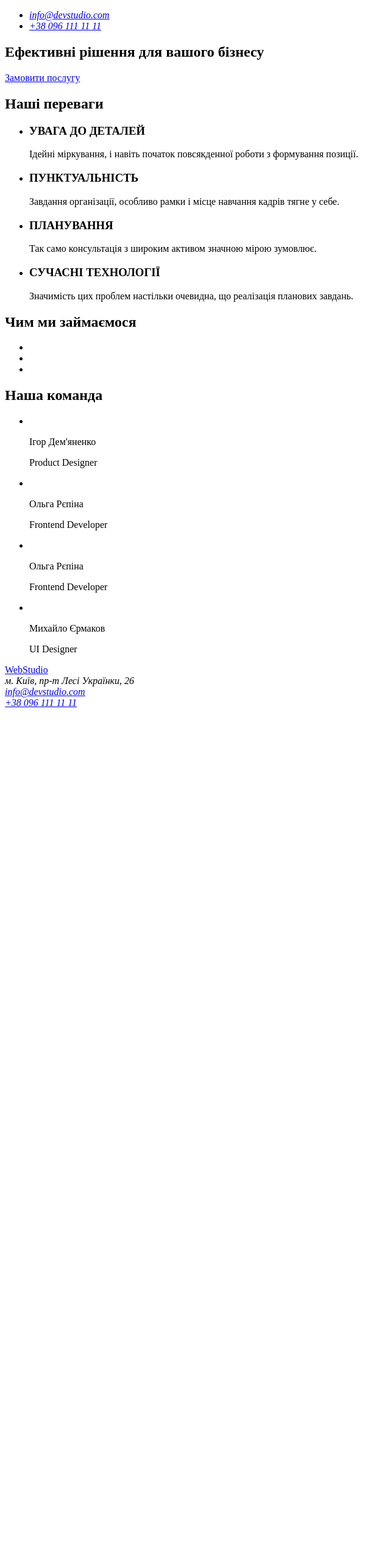
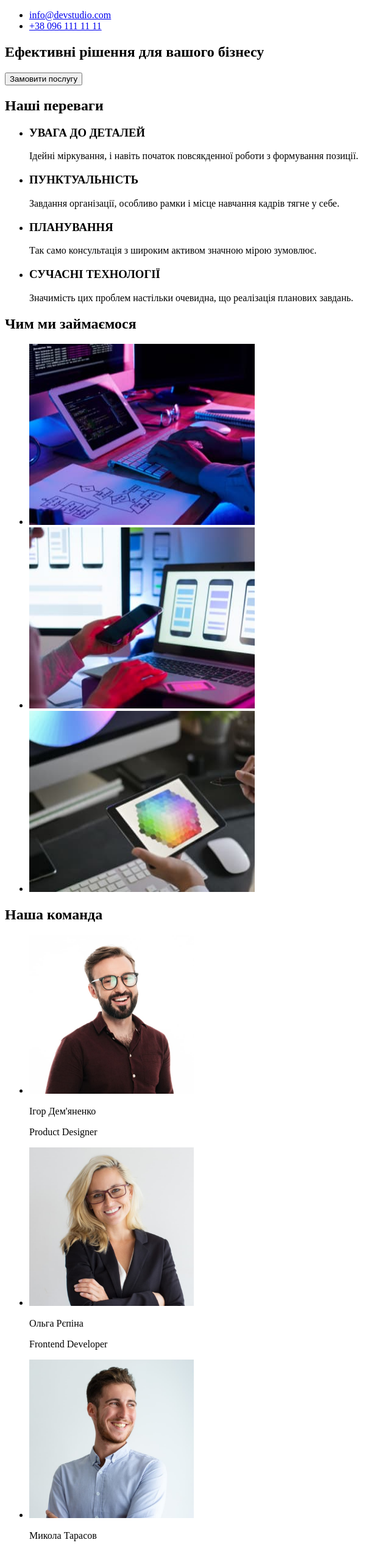
Before and after one commit to aliveness-zp/goit-markup-hw-01, a plain HTML site: page index.html in a window 1280 px wide. Shown: the part 96-2640 px from the top of the page at 61% size, without its empty margins (0-640 px from the left). Before the commit the page ends 1266 px from the top, so only its background shows below. Drawn offline with Linux system fonts and the light colour scheme.

Commit message:
goit-markup-hw-01

```diff
--- a/index.html
+++ b/index.html
@@ -10,8 +10,8 @@
     <!-- heder -->
     <header>
       <!-- navigation -->
+      <a href="/" lang="en"> WebStudio </a>
       <nav>
-        <a href="#"> WebStudio </a>
         <ul>
           <li>
             <a href="#">Студія</a>
@@ -23,26 +23,22 @@
             <a href="#">Контакти</a>
           </li>
         </ul>
+      </nav>
       <ul>
         <li>
-            <address>
           <a href="mailto:info@devstudio.com">info@devstudio.com</a>
-            </address>
         </li>
         <li>
-            <address>
           <a href="tel:+380961111111">+38 096 111 11 11</a>
-            </address>
         </li>
       </ul>
-      </nav>
     </header>
 
     <main>
       <!-- hero-header -->
       <section>
         <h1>Ефективні рішення для вашого бізнесу</h1>
-        <a href="#">Замовити послугу</a>
+        <button type="button">Замовити послугу</button>
       </section>
       <!-- benefits -->
       <section>
@@ -83,17 +79,32 @@
         <ul>
           <li>
             <a href="#">
-              <img src="#" alt="" />
+              <img
+                src="./images/site.jpg"
+                alt="розробка сайтів"
+                width="370"
+                height="297"
+              />
             </a>
           </li>
           <li>
             <a href="#">
-              <img src="#" alt="" />
+              <img
+                src="./images/application.jpg"
+                alt="розробка додатків"
+                width="370"
+                height="297"
+              />
             </a>
           </li>
           <li>
             <a href="#">
-              <img src="#" alt="" />
+              <img
+                src="./images/design.jpg"
+                alt="розробка дизайну"
+                width="370"
+                height="297"
+              />
             </a>
           </li>
         </ul>
@@ -103,31 +114,53 @@
         <h2>Наша команда</h2>
         <ul>
           <li>
-            <img src="" alt="" />
+            <img
+              src="./images/product-designer.jpg"
+              alt="фото Ігор Дем'яненко"
+              width="270"
+              height="260"
+            />
             <p>Ігор Дем'яненко</p>
             <p>Product Designer</p>
           </li>
           <li>
-            <img src="" alt="" />
+            <img
+              src="./images/frontend-developer.jpg"
+              alt="фото Ольга Рєпіна"
+              width="270"
+              height="260"
+            />
             <p>Ольга Рєпіна</p>
-            <p>Frontend Developer</p>
+            <p lang="en">Frontend Developer</p>
           </li>
           <li>
-            <img src="" alt="" />
-            <p>Ольга Рєпіна</p>
-            <p>Frontend Developer</p>
+            <img
+              src="./images/marketing.jpg"
+              alt="фото Микола Тарасов"
+              width="270"
+              height="260"
+            />
+
+            <p>Микола Тарасов</p>
+            <p lang="en">Marketing</p>
           </li>
           <li>
-            <img src="" alt="" />
+            <img
+              src="./images/ui-designer.jpg"
+              alt="фото Михайло Єрмаков"
+              width="270"
+              height="260"
+            />
             <p>Михайло Єрмаков</p>
-            <p>UI Designer</p>
+            <p lang="en">UI Designer</p>
           </li>
         </ul>
       </section>
     </main>
 
+    <!-- footer -->
     <footer>
-      <a href="#"> WebStudio </a>
+      <a href="/" lang="en"> WebStudio </a>
       <address>м. Київ, пр-т Лесі Українки, 26</address>
       <address>
         <a href="mailto:info@devstudio.com">info@devstudio.com</a>
```
Also changed, not shown: images/application.jpg (added), images/design.jpg (added), images/frontend-developer.jpg (added), images/marketing.jpg (added), images/product-designer.jpg (added), images/site.jpg (added), images/ui-designer.jpg (added). Lines whose indentation alone changed are shown as unchanged.
